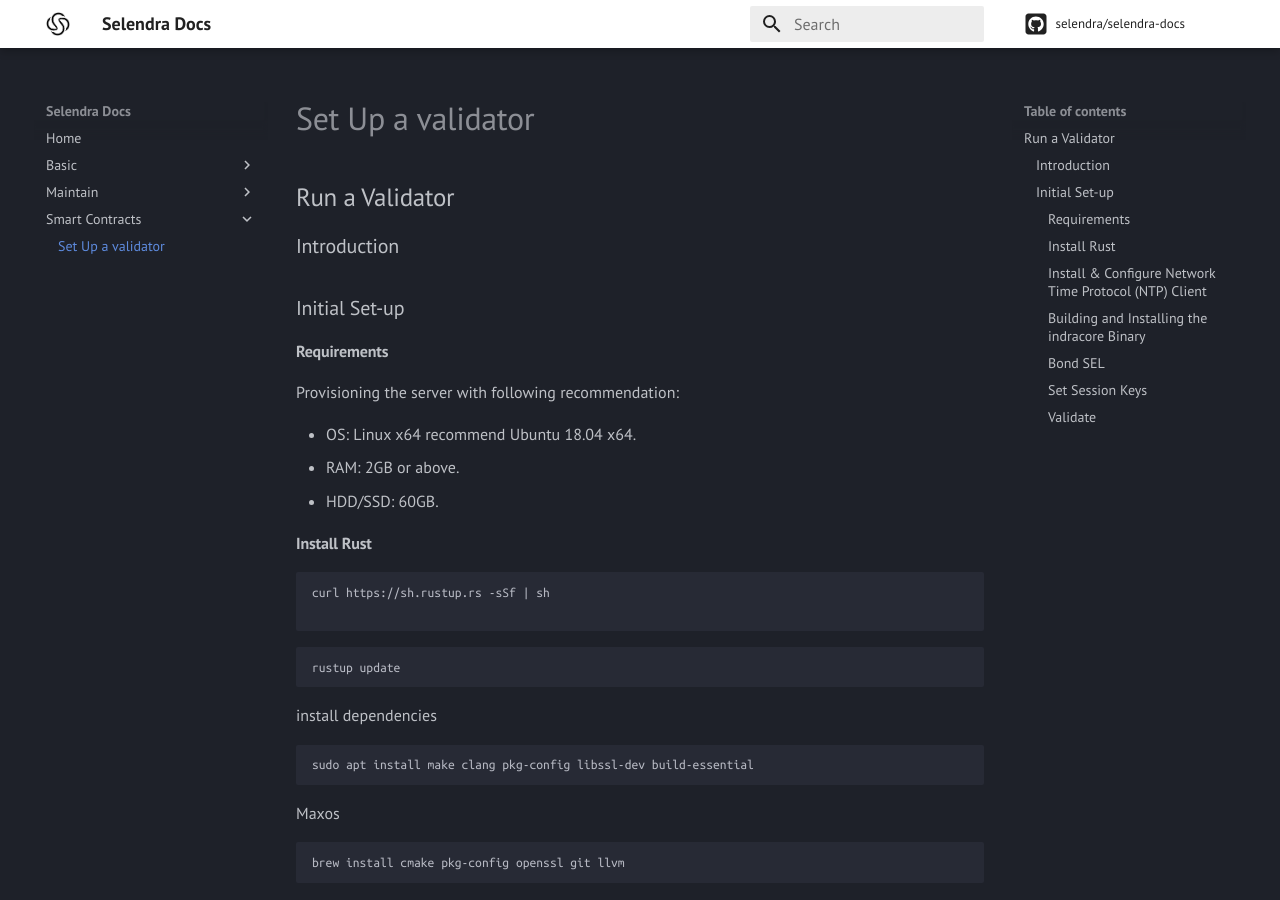
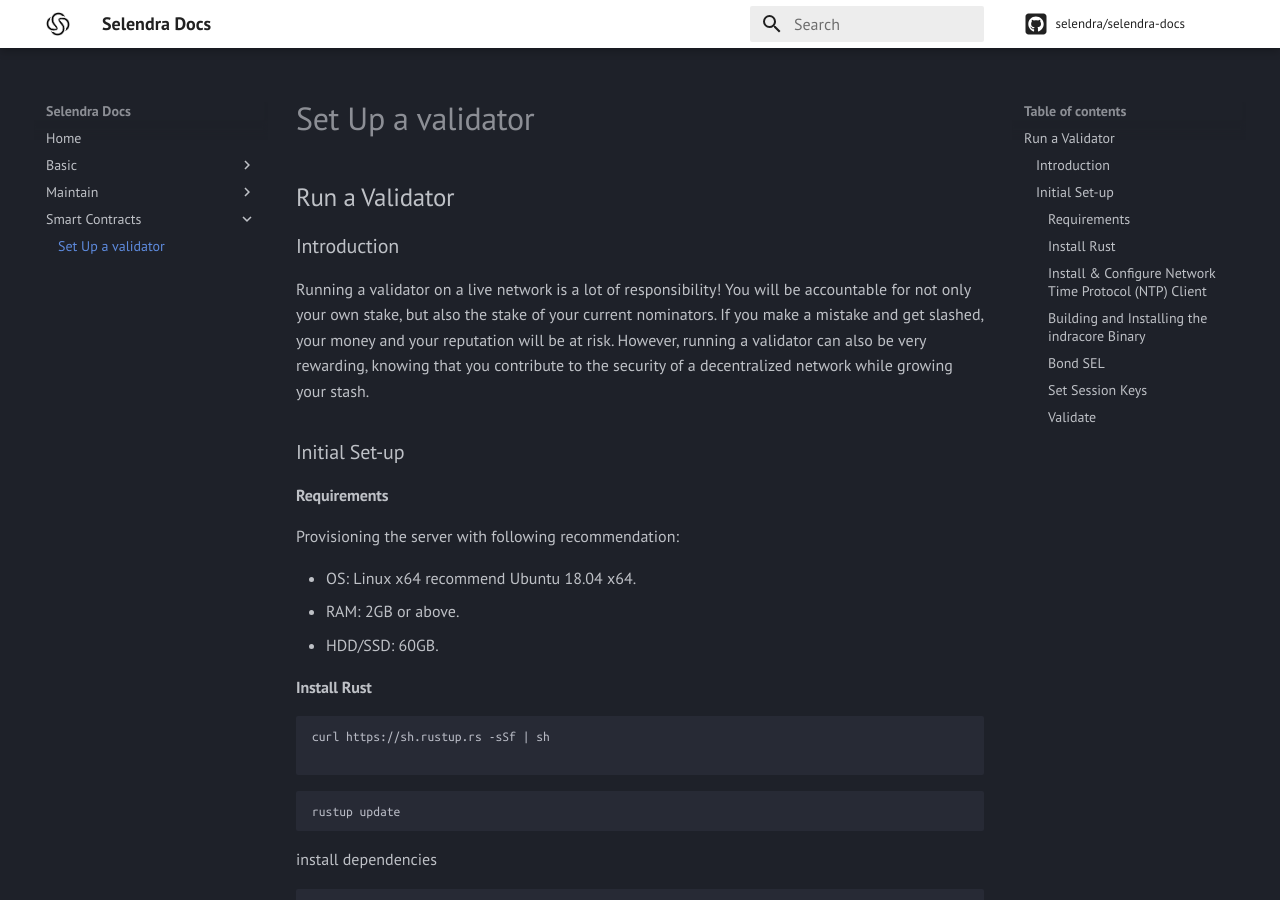
Before and after one commit to SCSW/selendra-docs, an MkDocs documentation site: the page built from docs/Maintain/guides-how-to-validate-selendra.md, in a window 1280 px wide and 900 px high. Built offline with MkDocs 1.6.1 and Material for MkDocs 9.7.7, drawn with Linux system fonts in a browser that asks for light colours; comment, search, counter and statistics services are not loaded.

Commit message:
Validator indro

```diff
--- a/docs/Maintain/guides-how-to-validate-selendra.md
+++ b/docs/Maintain/guides-how-to-validate-selendra.md
@@ -1,5 +1,7 @@
 ## Run a Validator
 ### Introduction
+
+Running a validator on a live network is a lot of responsibility! You will be accountable for not only your own stake, but also the stake of your current nominators. If you make a mistake and get slashed, your money and your reputation will be at risk. However, running a validator can also be very rewarding, knowing that you contribute to the security of a decentralized network while growing your stash.
 
 ### Initial Set-up
 #### Requirements
```
